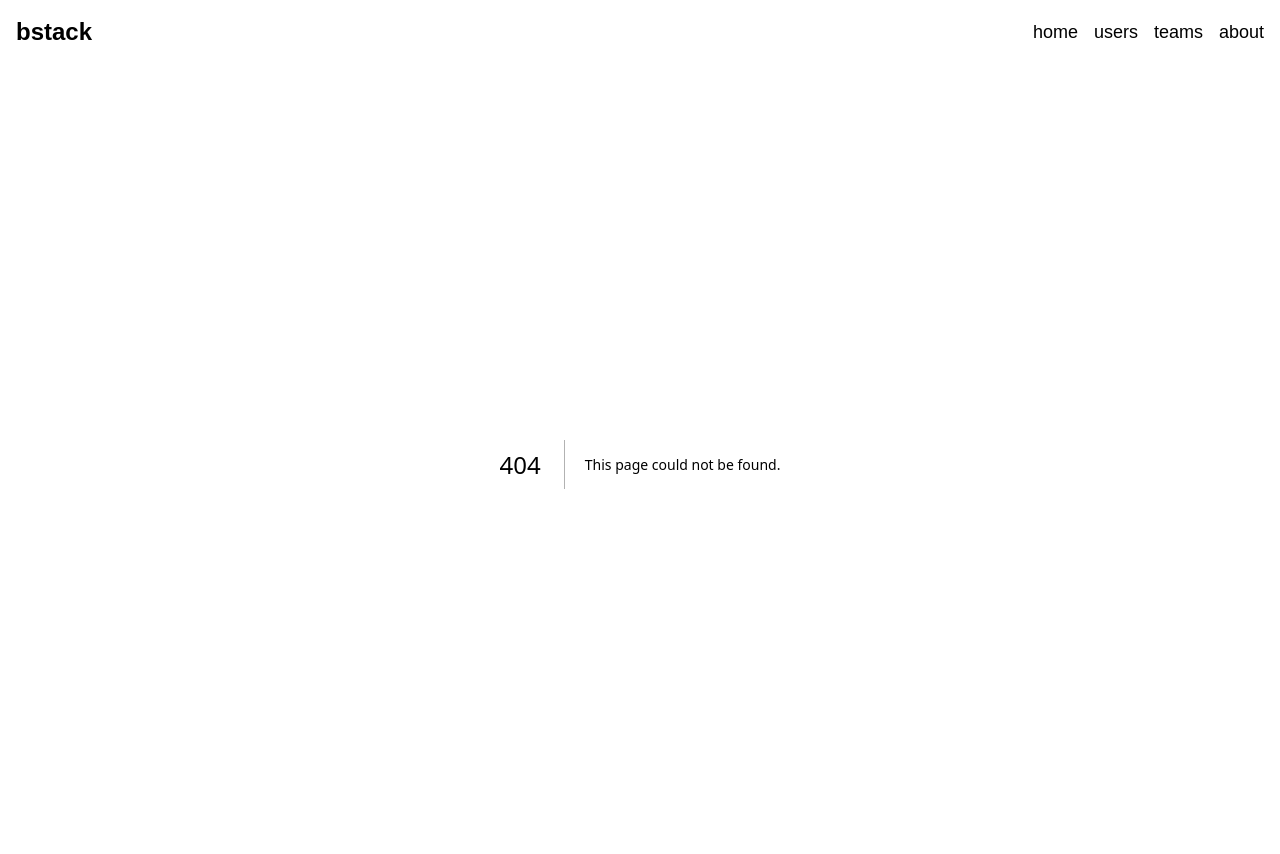
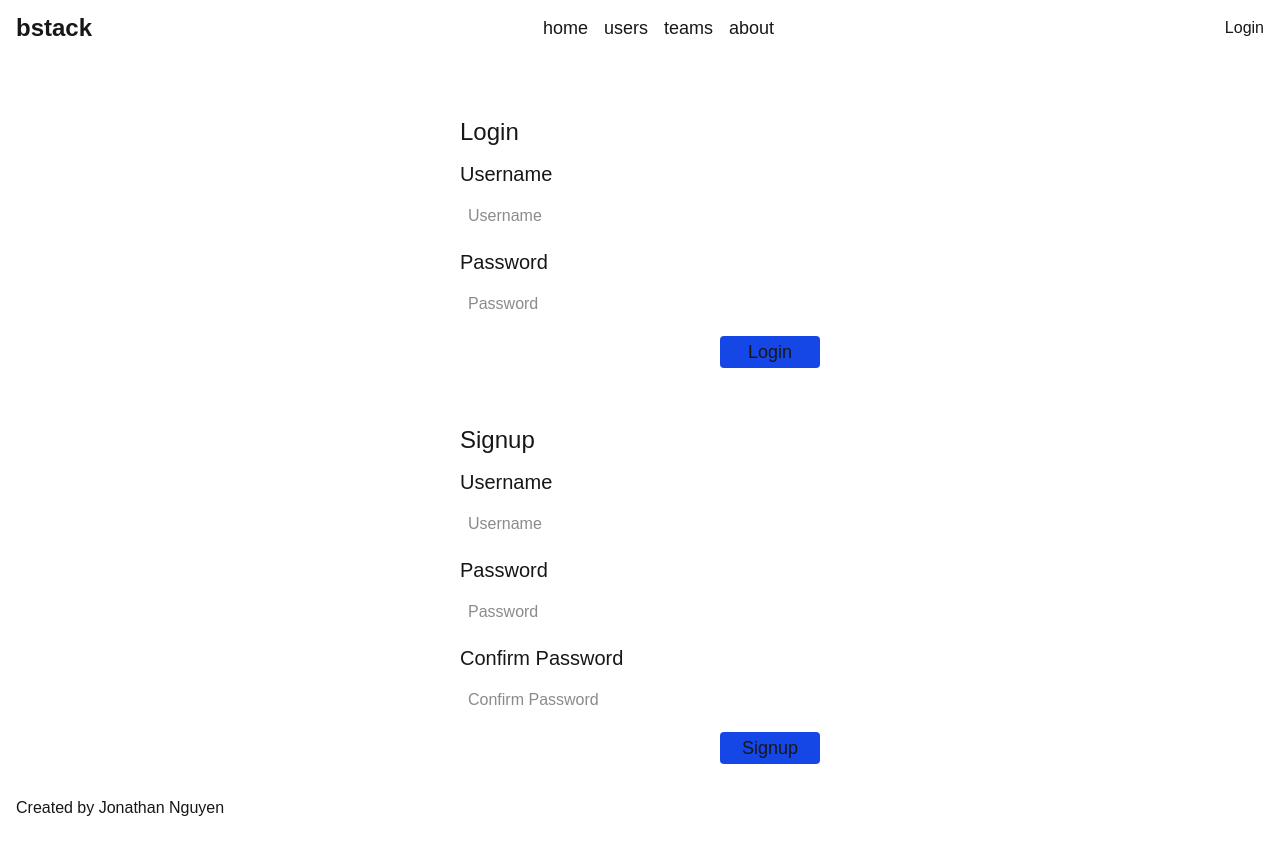
Before and after one commit to jn04137/bstack-next, a Next.js app: page /auth in a window 1280 px wide. Before the commit this address had no page. Shown: the top 854 px of the page. After the commit the page ends 832 px from the top, so only its background shows below. Built offline with nearby package versions, Linux system fonts and the light colour scheme.

Commit message:
working on other pages

```diff
--- /dev/null
+++ b/app/about/page.tsx
@@ -0,0 +1,6 @@
+
+export default async function Page() {
+    return(
+        <div>This is the about page</div>
+    );
+}
--- /dev/null
+++ b/app/auth/page.tsx
@@ -0,0 +1,53 @@
+
+export default async function Page() {
+    return(
+        <div className="flex justify-center grow pt-10">
+            <div className="space-y-4">
+                <LoginForm />
+                <SignupForm />
+            </div>
+        </div>
+    )
+}
+
+async function LoginForm() {
+    return(
+        <form className="bg-white/5 rounded w-[400px] p-5 space-y-3">
+            <h1 className="text-2xl">Login</h1>
+            <div className="flex flex-col space-y-2">
+                <label className="text-xl">Username</label>
+                <input type="text" placeholder="Username" className="bg-white/5 rounded p-2" />
+            </div>
+            <div className="flex flex-col space-y-2">
+                <label className="text-xl">Password</label>
+                <input type="password" placeholder="Password" className="bg-white/5 rounded p-2" />
+            </div>
+            <div className="flex justify-end">
+                <button className="w-[100px] py-0.5 bg-blue-700 rounded text-lg hover:cursor-pointer hover:bg-blue-600">Login</button>
+            </div>
+        </form>
+    );
+}
+
+async function SignupForm() {
+    return(
+        <form className="bg-white/5 rounded w-[400px] p-5 space-y-3">
+            <h1 className="text-2xl">Signup</h1>
+            <div className="flex flex-col space-y-2">
+                <label className="text-xl">Username</label>
+                <input type="text" placeholder="Username" className="bg-white/5 rounded p-2" />
+            </div>
+            <div className="flex flex-col space-y-2">
+                <label className="text-xl">Password</label>
+                <input type="password" placeholder="Password" className="bg-white/5 rounded p-2" />
+            </div>
+            <div className="flex flex-col space-y-2">
+                <label className="text-xl">Confirm Password</label>
+                <input type="password" placeholder="Confirm Password" className="bg-white/5 rounded p-2" />
+            </div>
+            <div className="flex justify-end">
+                <button className="w-[100px] py-0.5 bg-blue-700 rounded text-lg hover:cursor-pointer hover:bg-blue-600">Signup</button>
+            </div>
+        </form>
+    );
+}
--- a/app/fragments/navbar.tsx
+++ b/app/fragments/navbar.tsx
@@ -1,7 +1,7 @@
 
 export default function Navbar() {
     return(
-        <div className="px-4 py-4 flex justify-between items-center w-full">
+        <div className="px-4 py-3 flex justify-between items-center w-full h-full">
             <h1 className="text-2xl font-bold"><a href="/">bstack</a></h1>
             <ul className="flex space-x-4 text-lg">
                 <li><a href="/">home</a></li>
@@ -9,6 +9,17 @@ export default function Navbar() {
                 <li><a href="/teams">teams</a></li>
                 <li><a href="#about">about</a></li>
             </ul>
+            <AuthButton />
         </div>
     )
 }
+
+async function AuthButton() {
+    return(
+        <div>
+            <a href="/auth">
+                Login
+            </a>
+        </div>
+    )
+}
--- a/app/layout.tsx
+++ b/app/layout.tsx
@@ -27,13 +27,18 @@ export default function RootLayout({
   return (
     <html lang="en">
       <body
-        className={`${geistSans.variable} ${geistMono.variable} antialiased`}
+        className={`flex flex-col justify-between ${geistSans.variable} ${geistMono.variable} antialiased w-full min-h-screen`}
       >
-        <Navbar />
-        <div className="flex justify-center">
-          <div className="w-1/3">
-            {children}
-          </div>
+        <div>
+          <Navbar />
+        </div>
+        <div className="grow">
+          {children}
+        </div>
+        <div>
+          <footer className="flex py-3 px-4 items-center justify-start">
+            <div>Created by Jonathan Nguyen</div>
+          </footer>
         </div>
       </body>
     </html>
--- a/app/page.tsx
+++ b/app/page.tsx
@@ -1,16 +1,9 @@
 
 export default function Home() {
   return (
-    <div className="grid grid-rows-[20px_1fr_20px] items-center justify-items-center min-h-screen p-8 pb-20 gap-16 sm:p-20 font-[family-name:var(--font-geist-sans)]">
-      <main className="flex flex-col gap-[32px] row-start-2 items-center sm:items-start">
-        <div className="text-center">
-          <h1 className="text-8xl font-bold">bstack</h1>
-          <p className="text-2xl">connect, organize, compete</p>
-        </div>
-      </main>
-      <footer className="row-start-3 flex gap-[24px] flex-wrap items-center justify-center">
-        <div>Created by Jonathan Nguyen</div>
-      </footer>
+    <div className="flex flex-col justify-center pt-8 text-center">
+      <h1 className="text-8xl font-bold">bstack</h1>
+      <p className="text-2xl">connect, organize, compete</p>
     </div>
   );
 }
--- a/app/teams/create_team.tsx
+++ b/app/teams/create_team.tsx
@@ -35,7 +35,7 @@ function Form({visible, setVisible}: {
                         <input className="p-2 rounded bg-white/5" name="teamName" placeholder="team description"/>
                     </div>
                 </div>
-                <div className="space-x-2">
+                <div className="flex justify-end space-x-2">
                     <button className="bg-white/10 rounded py-1.5 px-4 hover:cursor-pointer hover:bg-white/15">Create</button>
                     <button
                         className="bg-white/5 rounded py-1.5 px-4 hover:cursor-pointer hover:bg-white/10"
--- a/app/teams/page.tsx
+++ b/app/teams/page.tsx
@@ -11,9 +11,11 @@ export default async function Page() {
     const teams = await data.json();
 
     return(
-        <div className="space-y-2">
-            <CreateTeamForm />
-            { teams.map((team: Team) => <TeamCard key={team.teamName} team={team}/>) }
+        <div className="flex justify-center">
+            <div className="space-y-2 w-1/3">
+                <CreateTeamForm />
+                { teams.map((team: Team) => <TeamCard key={team.teamName} team={team}/>) }
+            </div>
         </div>
     )
 }
--- a/app/users/page.tsx
+++ b/app/users/page.tsx
@@ -7,9 +7,11 @@ export default async function Page() {
     const users = await data.json();
 
     return(
-        <div className="space-y-2">
-            <h1 className="text-4xl font-bold">Users</h1>
-            { users.map((user: User) => <UserCard key={user.username} user={user}/>) }
+        <div className="flex justify-center">
+            <div className="space-y-2 w-1/3">
+                <h1 className="text-4xl font-bold">Users</h1>
+                { users.map((user: User) => <UserCard key={user.username} user={user}/>) }
+            </div>
         </div>
     )
 }
@@ -18,7 +20,7 @@ function UserCard({user}: {
     user: User
 }) {
     return (
-        <div className="p-5 rounded bg-white/5 space-y-2">
+        <div className="p-5 rounded w-full bg-white/5 space-y-2">
             <div>
                 <h2 className="text-2xl font-bold">{user.username}</h2>
             </div>
```
